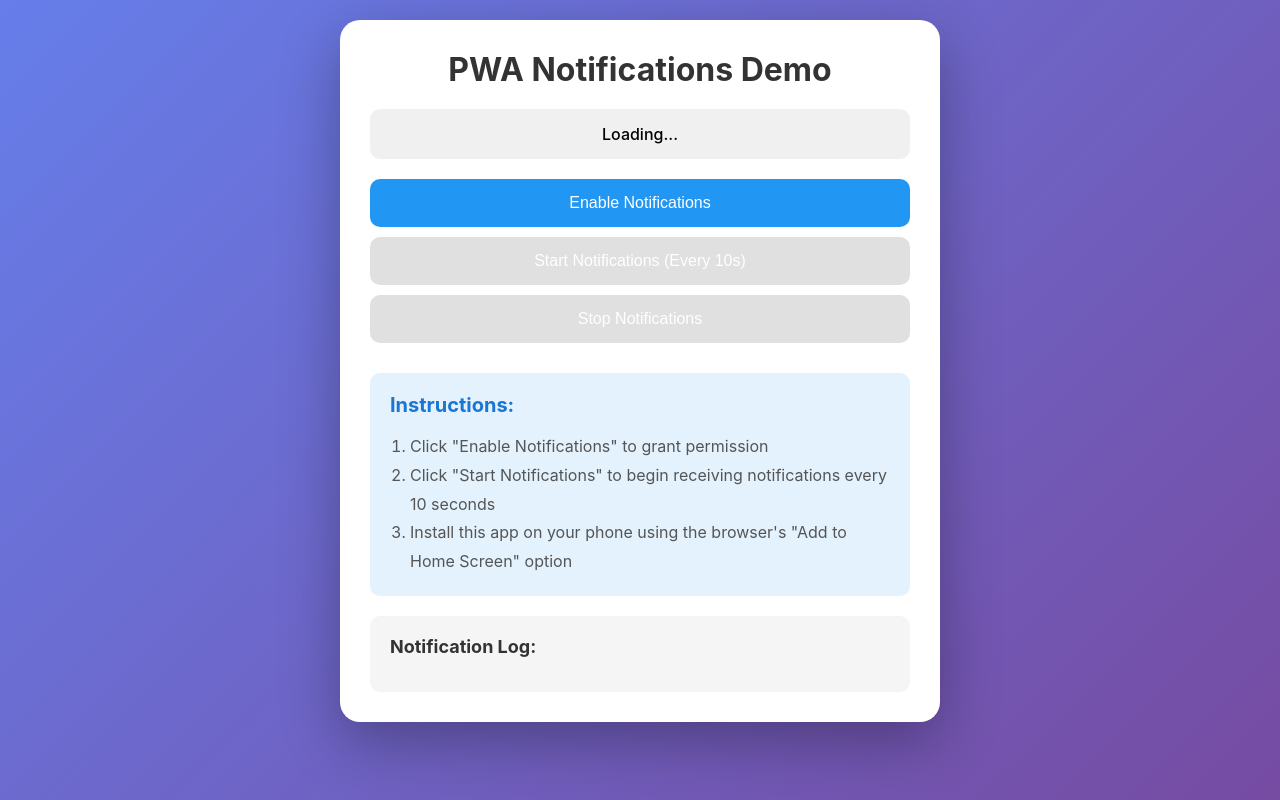
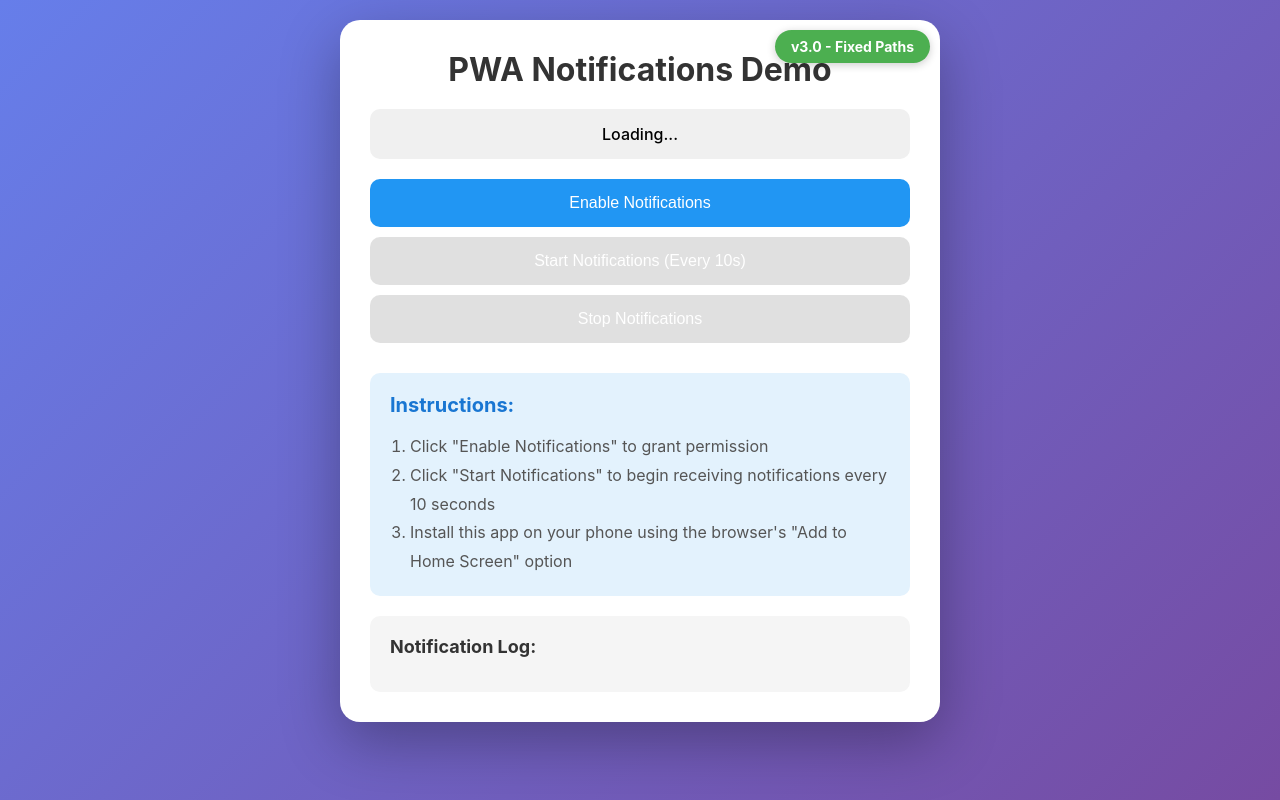
Before and after one commit to vladlunachev/pwa-notifications, a plain HTML site: page index.html in a window 1280 px wide. Drawn offline with Linux system fonts and the light colour scheme.

Commit message:
Add version badge to UI for deployment tracking

```diff
--- a/index.html
+++ b/index.html
@@ -6,11 +6,12 @@
     <meta name="theme-color" content="#2196F3">
     <base href="/pwa-notifications/">
     <title>PWA Notifications Demo</title>
-    <link rel="manifest" href="manifest.json?v=2">
+    <link rel="manifest" href="manifest.json?v=3">
     <link rel="stylesheet" href="style.css">
 </head>
 <body>
     <div class="container">
+        <div class="version-badge">v3.0 - Fixed Paths</div>
         <h1>PWA Notifications Demo</h1>
         <p class="status" id="status">Loading...</p>
 
--- a/style.css
+++ b/style.css
@@ -18,6 +18,20 @@ body {
     border-radius: 20px;
     padding: 30px;
     box-shadow: 0 20px 60px rgba(0, 0, 0, 0.3);
+    position: relative;
+}
+
+.version-badge {
+    position: absolute;
+    top: 10px;
+    right: 10px;
+    background: #4caf50;
+    color: white;
+    padding: 8px 16px;
+    border-radius: 20px;
+    font-size: 14px;
+    font-weight: bold;
+    box-shadow: 0 2px 8px rgba(0, 0, 0, 0.2);
 }
 
 h1 {
--- a/sw.js
+++ b/sw.js
@@ -1,4 +1,4 @@
-const CACHE_NAME = 'pwa-notifications-v3';
+const CACHE_NAME = 'pwa-notifications-v4';
 const urlsToCache = [
   '/pwa-notifications/',
   '/pwa-notifications/index.html',
```
